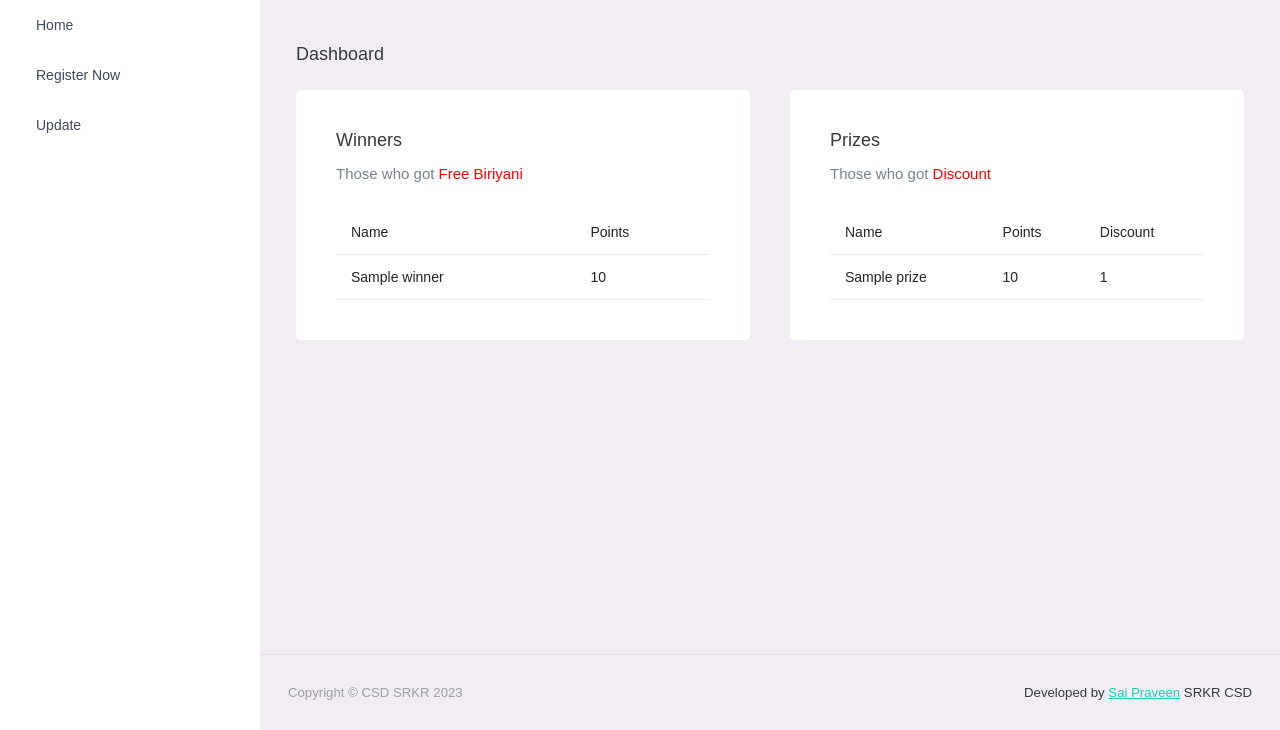
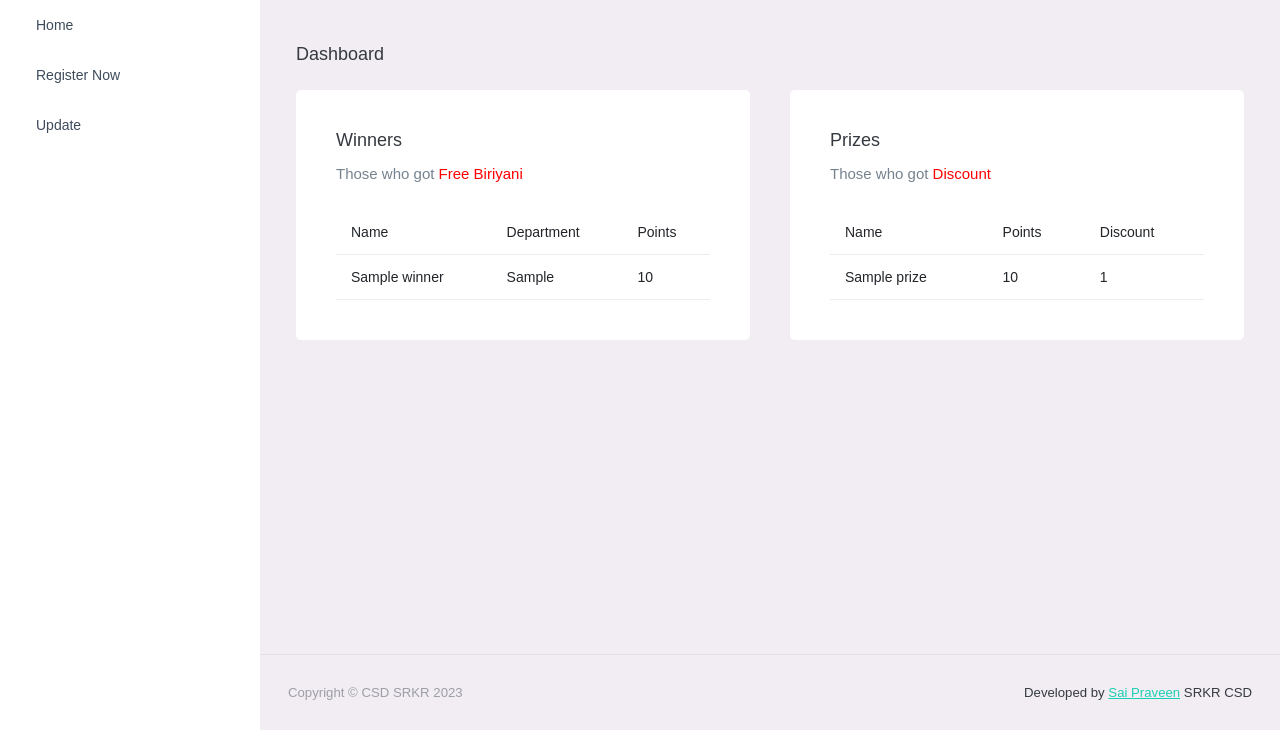
Before and after one commit to praveentech21/dashboard, a PHP site: page / in a window 1280 px wide. Shown: the part 70-800 px from the top of the page. Run offline with PHP 8.4, Linux system fonts and the light colour scheme; tables that the repository leaves empty hold one stand-in row (values such as "Sample post"); some libraries are stand-ins or nearby versions; some web fonts are replaced.

Commit message:
Department Added

```diff
--- a/index.php
+++ b/index.php
@@ -79,15 +79,16 @@
                     <table class="table">
                       <thead>
                         <tr>
-                          <th>Name</th>
-                          <th>Points</th>
+                        <th>Name</th>
+                        <th>Department</th>
+                        <th>Points</th>
                         </tr>
                       </thead>
                       <tbody>
                         <?php
                           if (mysqli_num_rows($run1) > 0) {
                             while ($row = mysqli_fetch_assoc($run1)) {
-                                echo "<tr><td>" . $row["sname"] . "</td><td>" . $row["score"] . "</td></tr>";
+                                echo "<tr><td>" . $row["sname"] . "</td><td>".$row['dept']."</td><td>"  . $row["score"] . "</td></tr>";
                             }
                         } else {
                             echo "0 results";
```
